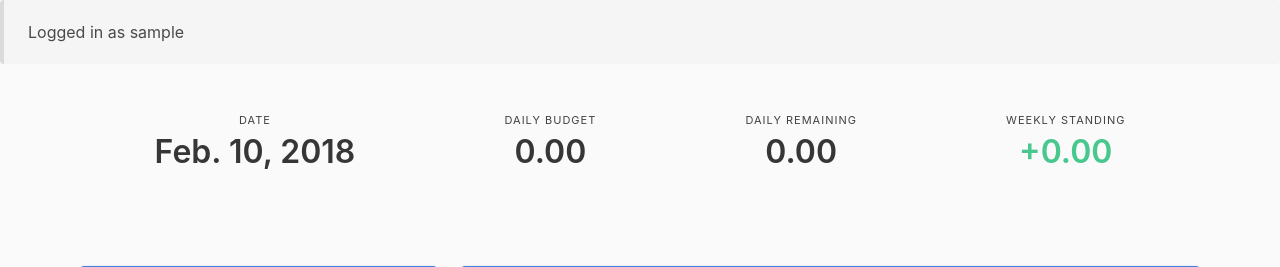
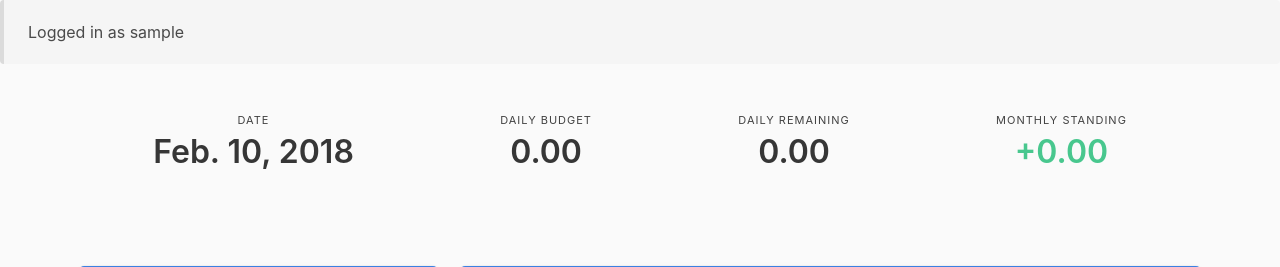
Before and after one commit to chase-ramsey/budgethound, a Django app: page /account/ in a window 1280 px wide. Shown: the part 52-319 px from the top of the page. Run offline with Django 3.2, Linux system fonts and the light colour scheme; the visitor is signed in with stand-in values (Sample User, id 1); data comes from the database, SQL or seed files in the repository; data that the repository does not hold is empty; parts of the project's set-up code (start-up, migrations or seed data) failed here and were passed over; some libraries are stand-ins or nearby versions.

Commit message:
Change weekly standing to monthly standing

```diff
--- a/app/models.py
+++ b/app/models.py
@@ -1,4 +1,4 @@
-from app.util.calendar import get_current_week, get_local_today_min
+from app.util.calendar import get_current_week, get_local_today_min, get_month_days
 from datetime import timedelta
 from decimal import Decimal
 from django.contrib.auth.models import AbstractUser
@@ -13,25 +13,23 @@ class Account(AbstractUser):
         combined_income = AccountUser.objects.filter(account=self).aggregate(total=models.Sum('income'))
         budget_total = Budget.objects.filter(account=self).aggregate(total=models.Sum('value'))
         try:
-            exact = (combined_income['total'] - budget_total['total']) / 32
+            exact = (combined_income['total'] - budget_total['total']) / get_month_days()
             return Decimal(format(exact.__floor__(), '.2f'))
         except TypeError:
             return Decimal('0.00')
 
-    def get_weekly_standing(self):
+    def get_monthly_standing(self):
         today = get_local_today_min()
-        week = get_current_week()
-
-        days_offset = week.index(today.day)
+        days_offset = today.day - 1
         start = today - timedelta(days=days_offset)
 
-        weekly_spent = Transaction.objects.filter(account=self, time__gte=start) \
+        monthly_spent = Transaction.objects.filter(account=self, time__gte=start) \
             .filter(budget__name=Budget.DAILY) \
             .aggregate(total=models.Sum('value'))['total'] or 0
 
-        weekly_goal = self.get_daily_goal() * (days_offset + 1)
+        montly_goal = self.get_daily_goal() * today.day
 
-        return weekly_goal - weekly_spent
+        return montly_goal - monthly_spent
 
 
 class AccountUser(models.Model):
--- a/app/util/calendar.py
+++ b/app/util/calendar.py
@@ -1,4 +1,4 @@
-from calendar import monthcalendar
+from calendar import Calendar, monthcalendar
 from datetime import datetime, time
 from dateutil.parser import parse
 from django.utils.timezone import get_current_timezone, localtime, make_aware, now
@@ -50,3 +50,15 @@ def get_start_day_for_week():
 
     first_day = datetime(today.year, today.month, week[0], tzinfo=get_current_timezone())
     return first_day
+
+
+def get_month_days():
+    today = get_local_today_min()
+    cal = Calendar()
+
+    month = filter(
+        lambda d: d > 0,
+        list(cal.itermonthdays(today.year, today.month))
+    )
+
+    return len(list(month))
--- a/app/views.py
+++ b/app/views.py
@@ -68,12 +68,12 @@ def account_home(request):
     today = start.date()
 
     daily_budget = account.get_daily_goal()
-    weekly_standing = account.get_weekly_standing()
-    if weekly_standing >= 0:
-        weekly_standing = '+' + str(weekly_standing)
+    monthly_standing = account.get_monthly_standing()
+    if monthly_standing >= 0:
+        monthly_standing = '+' + str(monthly_standing)
         standing_class = 'has-text-success'
     else:
-        weekly_standing = str(weekly_standing)
+        monthly_standing = str(monthly_standing)
         standing_class = 'has-text-danger'
 
     daily_trans = Transaction.objects.filter(
@@ -96,7 +96,7 @@ def account_home(request):
         'users': users,
         'today': today,
         'daily_budget': daily_budget,
-        'weekly_standing': weekly_standing,
+        'monthly_standing': monthly_standing,
         'standing_class': standing_class,
         'remaining': remaining,
         'daily_trans': daily_trans,
--- a/templates/account/index.html
+++ b/templates/account/index.html
@@ -28,8 +28,8 @@
             </div>
             <div class="level-item has-text-centered">
                 <div>
-                    <p class="heading">Weekly Standing</p>
-                    <p class="title {{ standing_class }}">{{ weekly_standing }}</p>
+                    <p class="heading">Monthly Standing</p>
+                    <p class="title {{ standing_class }}">{{ monthly_standing }}</p>
                 </div>
             </div>
         </div>
```
